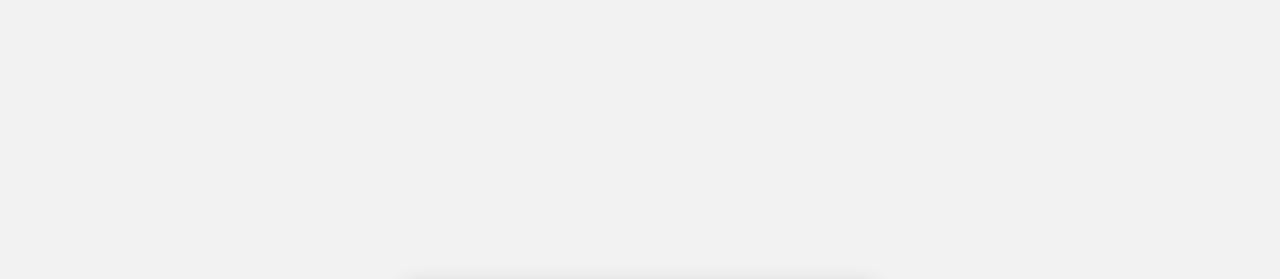
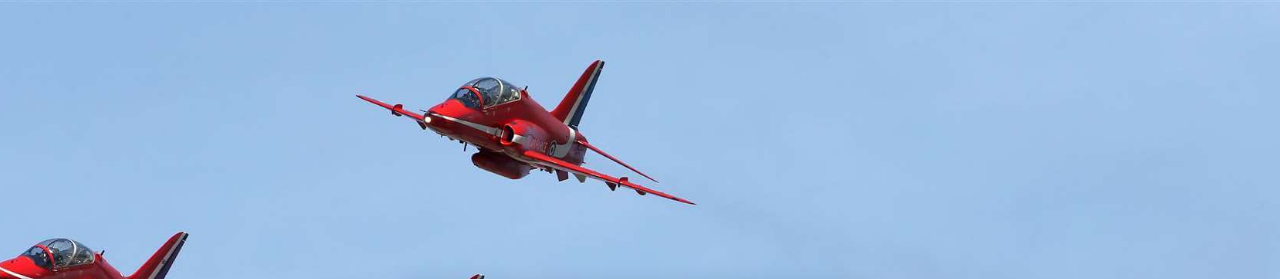
Before and after one commit to ChristianCricchi/BingoPage, a plain HTML site: page index.html in a window 1280 px wide. Shown: the top 279 px of the page. Drawn offline with Linux system fonts and the light colour scheme.

Commit message:
Added background img

```diff
--- a/index.html
+++ b/index.html
@@ -5,7 +5,7 @@
   <meta name="viewport" content="width=device-width, initial-scale=1.0">
   <link rel="stylesheet" href="assets/css/styles.css">
 </head>
-<body>
+<body style="background-image: url('assets/img/RA.jpg'); background-size: cover; background-repeat: no-repeat; background-position: center;">
   <div class="page-container">
     <div class="container">
       <h1>Bags on the bingos</h1>
```
Also changed, not shown: assets/img/RA.jpg (added).
